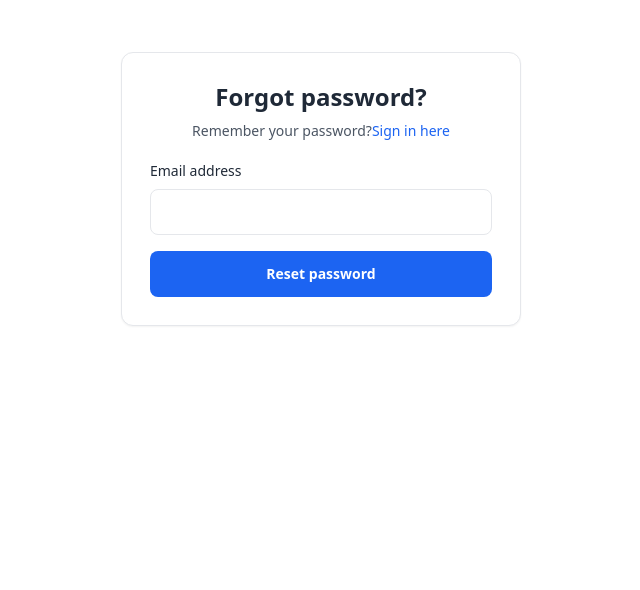
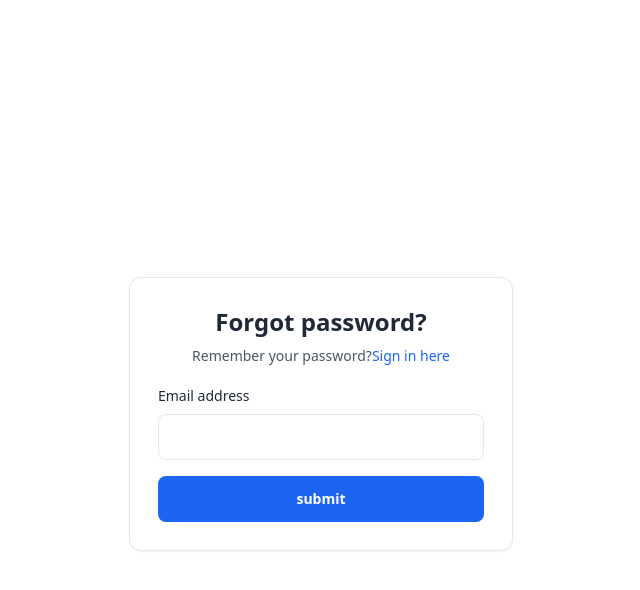
Before and after one commit to aadhi220/Mern-Blog-CMS, a React (Vite) app: page /forgotPassword in a window 1280 px wide. Shown: the top 590 px of the page, without its empty margins (319-959 px from the left). Built offline with nearby package versions, Linux system fonts and the light colour scheme.

Commit message:
disabled forgot password : versel cant redirect to reset pass , router-dom issue

```diff
--- a/src/Auth/ForgotPass.jsx
+++ b/src/Auth/ForgotPass.jsx
@@ -1,10 +1,18 @@
-import React from 'react'
+import React, { useState } from 'react'
 import { Link } from 'react-router-dom'
 
+
 function ForgotPass() {
+
+//   const [email , setEmail]=useState("")
+
+//   const handleSubmit= async(e)=>{
+// e.preventDefault()
+// const sentMail = await
+//   }
   return (
-    <main className="w-full max-w-md mx-auto p-6">
-    <div className="mt-7 bg-white border border-gray-200 rounded-xl shadow-sm dark:bg-gray-800 dark:border-gray-700">
+    <main className="w-full h-[100vh] flex  justify-center items-center mx-auto p-6">
+    <div className="mt-7 w-full max-w-sm bg-white border border-gray-200 rounded-xl shadow-sm dark:bg-gray-800 dark:border-gray-700">
       <div className="p-4 sm:p-7">
         <div className="text-center">
           <h1 className="block text-2xl font-bold text-gray-800 dark:text-white">
@@ -24,6 +32,7 @@ function ForgotPass() {
           {/* Form */}
           <form>
             <div className="grid gap-y-4">
+
               {/* Form Group */}
               <div>
                 <label
@@ -41,7 +50,7 @@ function ForgotPass() {
                     required=""
                     aria-describedby="email-error"
                   />
-                  <div className="hidden absolute inset-y-0 end-0 flex items-center pointer-events-none pe-3">
+                  {/* <div className="hidden absolute inset-y-0 end-0 flex items-center pointer-events-none pe-3">
                     <svg
                       className="h-5 w-5 text-red-500"
                       width={16}
@@ -52,18 +61,16 @@ function ForgotPass() {
                     >
                       <path d="M16 8A8 8 0 1 1 0 8a8 8 0 0 1 16 0zM8 4a.905.905 0 0 0-.9.995l.35 3.507a.552.552 0 0 0 1.1 0l.35-3.507A.905.905 0 0 0 8 4zm.002 6a1 1 0 1 0 0 2 1 1 0 0 0 0-2z" />
                     </svg>
-                  </div>
+                  </div> */}
                 </div>
-                <p className="hidden text-xs text-red-600 mt-2" id="email-error">
-                  Please include a valid email address so we can get back to you
-                </p>
+
               </div>
               {/* End Form Group */}
               <button
                 type="submit"
                 className="w-full py-3 px-4 inline-flex justify-center items-center gap-x-2 text-sm font-semibold rounded-lg border border-transparent bg-blue-600 text-white hover:bg-blue-700 disabled:opacity-50 disabled:pointer-events-none dark:focus:outline-none dark:focus:ring-1 dark:focus:ring-gray-600"
               >
-                Reset password
+                submit
               </button>
             </div>
           </form>
--- a/src/Auth/Login.jsx
+++ b/src/Auth/Login.jsx
@@ -95,12 +95,12 @@ export default function Login() {
             />
             <Label htmlFor="pass">Show Password</Label>
           </div>
-          <Link
+          {/* <Link
             to={"/forgotPassword"}
             className="text-blue-700 hover:underline"
           >
             Forgot Password?
-          </Link>
+          </Link> */}
         </div>
         <div className="flex items-center gap-2">
           <span>Don't have an account? </span>
```
